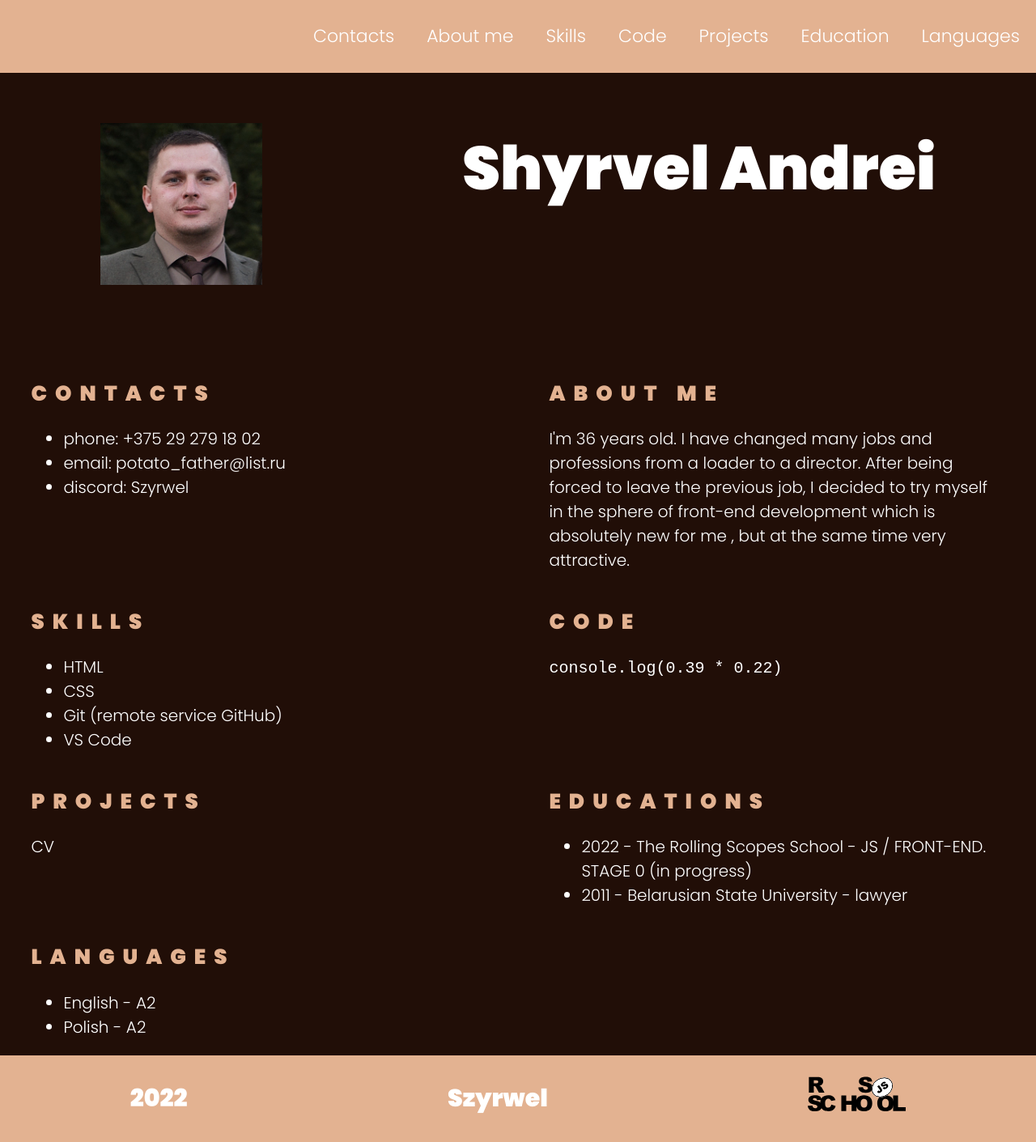
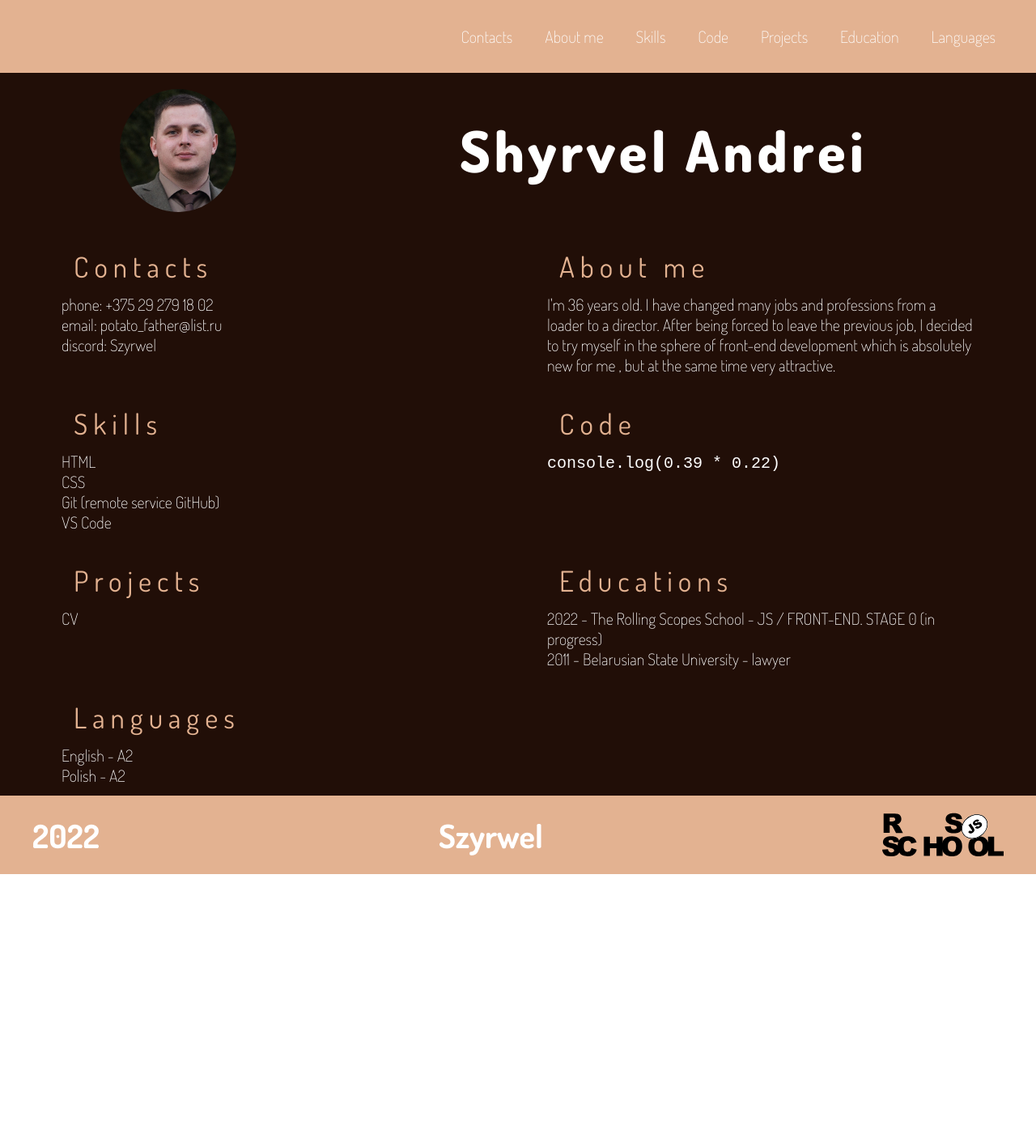
Before and after one commit to Szyrwel/rsschool-cv, a website: page index.html in a window 1280 px wide. Shown: the whole page at 81% size. After the commit the page ends 1080 px from the top, so only its background shows below. Drawn offline with Linux system fonts and the light colour scheme.

Commit message:
feat: add cv

```diff
--- a/index.html
+++ b/index.html
@@ -1,54 +1,78 @@
 <!DOCTYPE html>
 <html lang="en">
   <head>
-    <meta charset="UTF-8">
-    <meta http-equiv="X-UA-Compatible" content="IE=edge">
-    <meta name="viewport" content="width=device-width, initial-scale=1.0">
-    <link rel="stylesheet" href="style.css">
-    <link rel="icon" href="assets/favicon.ico">
+    <meta charset="UTF-8" />
+    <meta http-equiv="X-UA-Compatible" content="IE=edge" />
+    <meta name="viewport" content="width=device-width, initial-scale=1.0" />
+    <style>
+      @import url("https://fonts.googleapis.com/css2?family=Dosis:wght@200;400;700;800&display=swap");
+    </style>
+    <link rel="stylesheet" href="/sass/style.css" />
+    <link rel="icon" href="assets/favicon.ico" />
     <title>Shyrvel CV</title>
   </head>
   <body>
     <header class="header">
-        <div class="navigation">
-            <nav class="nav">
-                <ul class="nav-list">
-                    <li class="nav-item"><a href="#contacts" class="nav-link">Contacts</a></li>
-                    <li class="nav-item"><a href="#about-me" class="nav-link">About me</a></li>
-                    <li class="nav-item"><a href="#skills" class="nav-link">Skills</a></li>
-                    <li class="nav-item"><a href="#code" class="nav-link">Code</a></li>
-                    <li class="nav-item"><a href="#projects" class="nav-link">Projects</a></li>
-                    <li class="nav-item"><a href="#education" class="nav-link">Education</a></li>
-                    <li class="nav-item"><a href="#languages" class="nav-link">Languages</a></li>
+      <div class="wrapper">
+        <nav class="header__navigation">
+          <ul class="navigation">
+            <li class="navigation__item">
+              <a href="#contacts" class="navigation__link">Contacts</a>
+            </li>
+            <li class="navigation__item">
+              <a href="#about-me" class="navigation__link">About me</a>
+            </li>
+            <li class="navigation__item">
+              <a href="#skills" class="navigation__link">Skills</a>
+            </li>
+            <li class="navigation__item">
+              <a href="#code" class="navigation__link">Code</a>
+            </li>
+            <li class="navigation__item">
+              <a href="#projects" class="navigation__link">Projects</a>
+            </li>
+            <li class="navigation__item">
+              <a href="#education" class="navigation__link">Education</a>
+            </li>
+            <li class="navigation__item">
+              <a href="#languages" class="navigation__link">Languages</a>
+            </li>
           </ul>
         </nav>
       </div>
     </header>
-
     <main class="main">
-        <div class="container main-container profile">
-            <section>
-                <h2><img src="./assets/img/myfoto.jpg" width="200" height="200" alt="my foto was here"></h2>
+      <div class="wrapper">
+        <div class="main__wrapper">
+          <section class="me">
+            <h1 class="me__title">Shyrvel Andrei</h1>
+            <img
+              class="photo"
+              src="/assets/img/myfoto.jpg"
+              alt="my foto was here"
+            />
           </section>
-                <section><h1>Shyrvel Andrei</h1>
-            </section>
-        </div>
-            <div class="container main-container">
           <section class="section" id="contacts">
-                <h2 class="section-title">Contacts</h2>
-                    <ul>
+            <h2 class="title">Contacts</h2>
+            <ul class="text">
               <li>phone: +375 29 279 18 02</li>
               <li>email: potato_father@list.ru</li>
               <li>discord: Szyrwel</li>
             </ul>
           </section>
           <section class="section" id="about-me">
-                <h2 class="section-title">About me</h2>
-                <p>I'm 36 years old. I have changed many jobs and professions from a loader to a director. After being forced to leave the previous job, I decided to try myself in the sphere of front-end development which is absolutely new for me , but at the same time very attractive.</p>
+            <h2 class="title">About me</h2>
+            <p class="text">
+              I'm 36 years old. I have changed many jobs and professions from a
+              loader to a director. After being forced to leave the previous
+              job, I decided to try myself in the sphere of front-end
+              development which is absolutely new for me , but at the same time
+              very attractive.
+            </p>
           </section>
           <section class="section" id="skills">
-                <h2 class="section-title">Skills</h2>
-                <ul>
+            <h2 class="title">Skills</h2>
+            <ul class="text">
               <li>HTML</li>
               <li>CSS</li>
               <li>Git (remote service GitHub)</li>
@@ -56,46 +80,62 @@
             </ul>
           </section>
           <section class="section" id="code">
-                <h2 class="section-title">Code</h2>
-                <p>
+            <h2 class="title">Code</h2>
+            <p class="text">
               <code>console.log(0.39 * 0.22)</code>
             </p>
           </section>
           <section class="section" id="projects">
-                <h2 class="section-title">Projects</h2>
-                <p><a href="https://szyrwel.io/rsschool-cv/" class="projects-link">CV</a></p>
+            <h2 class="title">Projects</h2>
+            <p>
+              <a
+                class="text"
+                href="https://szyrwel.github.io/rsschool-cv/"
+                class="projects-link"
+                >CV</a
+              >
+            </p>
           </section>
           <section class="section" id="education">
-                <h2 class="section-title">Educations</h2>
-                <ul>
-                    <li>2022 - The Rolling Scopes School - JS / FRONT-END. STAGE 0 (in progress)</li>
+            <h2 class="title">Educations</h2>
+            <ul class="text">
+              <li>
+                2022 - The Rolling Scopes School - JS / FRONT-END. STAGE 0 (in
+                progress)
+              </li>
               <li>2011 - Belarusian State University - lawyer</li>
             </ul>
           </section>
           <section class="section" id="languages">
-                <h2 class="section-title">Languages</h2>
-                <ul>
+            <h2 class="title">Languages</h2>
+            <ul class="text">
               <li>English - A2</li>
               <li>Polish - A2</li>
             </ul>
           </section>
         </div>
+      </div>
     </main>
 
     <footer class="footer">
-        <div class="container footer-container">
-            <section>
-                <h2>2022</h2>
-            </section>
-            <section>
-                <h2><a href="https://github.com/Szyrwel" class="footer-link">Szyrwel</a></h2>
-            </section>
-            <section class="rsslogo">
-                  <h2><a href="https://rs.school/js/">
-                      <img src="./assets/img/rs_school_logo.svg" alt="logo rsschool"></a></h2>
+      <div class="wrapper">
+        <div class="footer__wrapper">
+          <p class="footer__title">2022</p>
 
-            </section>
+          <a
+            class="footer__title"
+            href="https://github.com/Szyrwel"
+            class="footer-link"
+            >Szyrwel</a
+          >
 
+          <a href="https://rs.school/js/">
+            <img
+              class="rsslogo"
+              src="./assets/img/rs_school_logo.svg"
+              alt="logo rsschool"
+          /></a>
+        </div>
       </div>
     </footer>
   </body>
--- /dev/null
+++ b/sass/abstract/_constants.scss
@@ -0,0 +1,3 @@
+$color-primary: #210E07;
+$color-secondary: #E3B291;
+$color-light: #ffffff;
--- /dev/null
+++ b/sass/abstract/_mixins.scss
@@ -0,0 +1,6 @@
+@mixin font ($size, $style: normal, $height, $weight) {
+    font-size: $size;
+    font-weight: $weight;
+    line-height: $height;
+    font-style: $style;
+}
--- /dev/null
+++ b/sass/base/_base.scss
@@ -0,0 +1,15 @@
+* {
+  margin: 0;
+  padding: 0;
+  box-sizing: border-box;
+  scroll-behavior: smooth;
+  list-style: none;
+  text-decoration: none;
+  color: $color-light;
+  transition: .2s;
+}
+
+html {
+  font-size: 10px;
+  font-family: "Dosis", sans-serif;
+}
--- /dev/null
+++ b/sass/components/_me.scss
@@ -0,0 +1,22 @@
+.me {
+    display: flex;
+    flex-direction: row-reverse;
+    align-items: center;
+    justify-content: space-between;
+}
+
+.me__title {
+    width: 70%;
+    text-align: center;
+    @include font($size: 7rem, $style: bold, $height: 7.5rem, $weight: 800);
+    letter-spacing: 0.5rem;
+}
+
+.photo {
+    display: block;
+    width: 12%;
+    flex-basis: fill;
+    margin: 0 auto;
+    border-radius: 50%;
+    padding: 20px 0;
+}
--- /dev/null
+++ b/sass/components/_navigation.scss
@@ -0,0 +1,16 @@
+.navigation {
+    display: flex;
+    align-items: center;
+    justify-content: end;
+
+}
+
+.navigation__item {
+    margin-left: 20px;
+    padding: 0 10px;
+    @include font ($size: 2rem, $height: 5rem, $weight: 200);
+    &:hover {
+        background-color: $color-primary;
+
+    }
+}
--- /dev/null
+++ b/sass/layouts/_footer.scss
@@ -0,0 +1,18 @@
+.footer {
+    background-color: $color-secondary;
+}
+
+.footer__wrapper {
+    display: flex;
+    justify-content: space-between;
+    align-items: center;
+    padding: 20px 0;
+}
+
+.rsslogo {
+    width: 150px;
+}
+
+.footer__title {
+    @include font ($size: 4rem, $weight:700, $height: 5rem)
+}
--- /dev/null
+++ b/sass/layouts/_header.scss
@@ -0,0 +1,7 @@
+.header {
+    background-color: $color-secondary;
+}
+
+.header__navigation {
+    padding: 20px 0;
+}
--- /dev/null
+++ b/sass/layouts/_main.scss
@@ -0,0 +1,24 @@
+.main {
+    background-color: $color-primary;
+  }
+
+.main__wrapper {
+    display: flex;
+    flex-wrap: wrap;
+}
+
+.section {
+    width: 50%;
+    padding: 1% 3%;
+}
+
+.title {
+    @include font($size: 3.5rem, $style: bold, $height: 4rem, $weight: 500);
+    color: $color-secondary;
+    letter-spacing: .7rem;
+    margin: 15px;
+}
+
+.text {
+    @include font($size: 2.0rem, $height: 2.5rem, $weight: 200)
+}
--- /dev/null
+++ b/sass/layouts/_wrapper.scss
@@ -0,0 +1,5 @@
+.wrapper {
+    max-width: 1440px;
+    padding: 0 40px;
+    margin: 0 auto;
+}
--- /dev/null
+++ b/sass/style.scss
@@ -0,0 +1,16 @@
+
+
+//Abstract
+@import "abstract/constants";
+@import "abstract/mixins";
+@import "abstract/placeholders";
+@import "base/base";
+//Layouts
+@import "layouts/wrapper";
+@import "layouts/header";
+@import "layouts/main";
+@import "layouts/footer";
+
+// Components
+@import "components/navigation";
+@import "components/me";
```
Also changed, not shown: package.json (added, +20 -0 lines), sass/abstract/_placeholders.scss (added), sass/style.css (added), style.css (deleted), 1 other file. Lines whose indentation alone changed are shown as unchanged.
